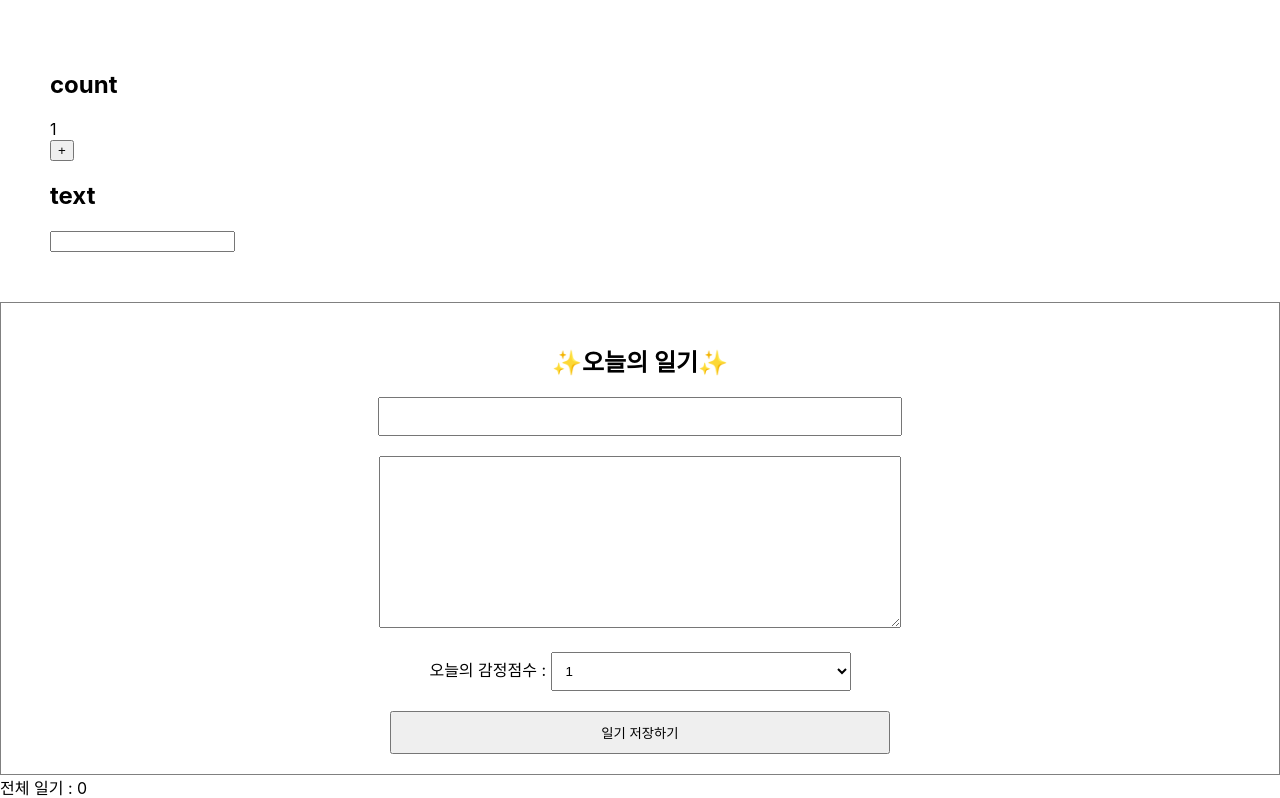
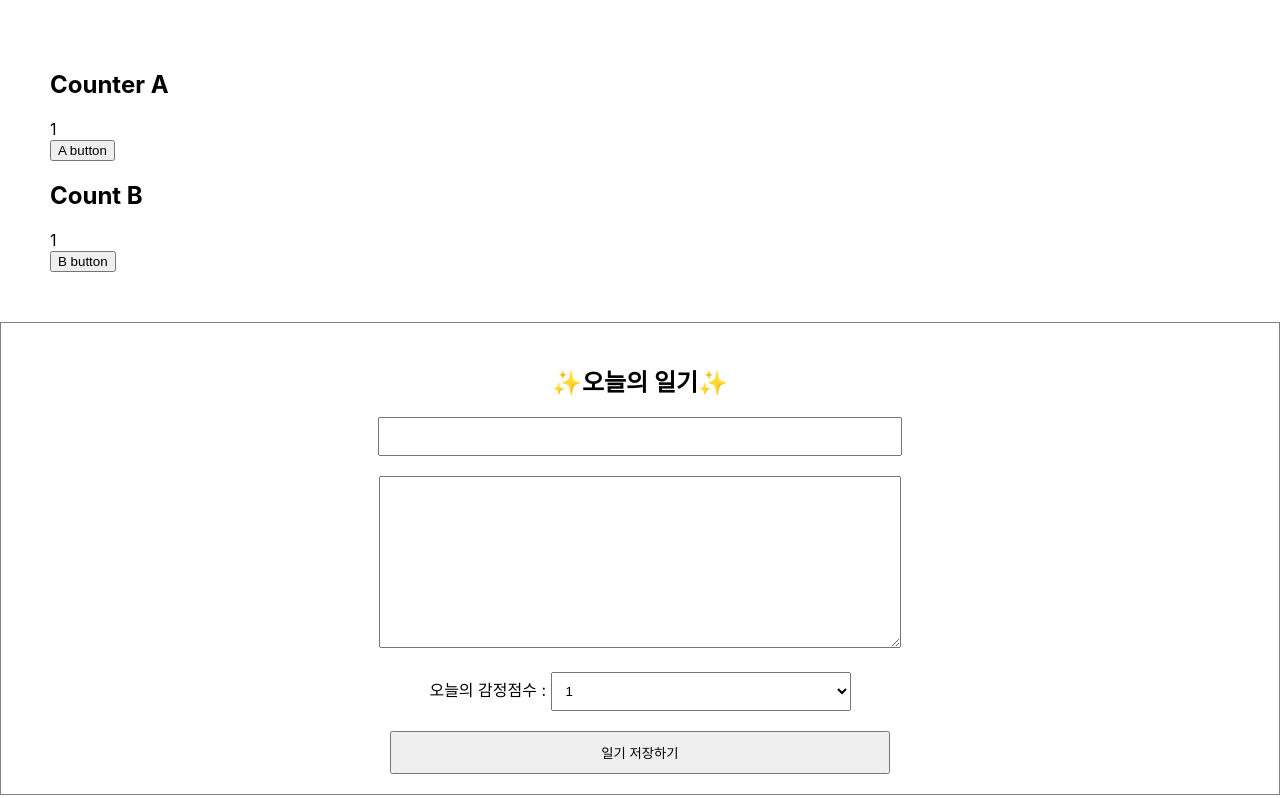
Before and after one commit to ddo0ii/inflearn_react, a React (Create React App) app in the folder simplediary/: page / in a window 1280 px wide. Shown: the top 798 px of the page. Built offline with nearby package versions, Linux system fonts and the light colour scheme; no server answers.

Commit message:
최적화 2 - 컴포넌트 재 사용(객체의 얕은비교)

```diff
--- a/simplediary/src/OptimizeTest.js
+++ b/simplediary/src/OptimizeTest.js
@@ -1,36 +1,45 @@
 import React, { useState, useEffect } from "react";
 
-// useEffect로 state 변화를 console로 확인할 수 있다.
-// React.memo 사용
-// Prop인 text가 변하지 않는이상 다시 렌더링 하지 않는다.
-const Textview = React.memo(({ text }) => {
+const CounterA = React.memo(({ count }) => {
   useEffect(() => {
-    console.log(`Update :: Text : ${text}`);
-  });
-  return <div>{text}</div>;
-});
-
-const Countview = React.memo(({ count }) => {
-  useEffect(() => {
-    console.log(`Update :: Count : ${count}`);
+    console.log(`CounterA Update - count : ${count}`);
   });
   return <div>{count}</div>;
 });
 
+const CounterB = React.memo(({ obj }) => {
+  useEffect(() => {
+    console.log(`CounterB Update - count : ${obj.count}`);
+  });
+  return <div>{obj.count}</div>;
+});
+
 const OptimizeTest = () => {
   const [count, setCount] = useState(1);
-  const [text, setText] = useState("");
+  const [obj, setObj] = useState({
+    count: 1,
+  });
   return (
     <div style={{ padding: 50 }}>
       <div>
-        <h2>count</h2>
-        <Countview count={count} />
-        <button onClick={() => setCount(count + 1)}>+</button>
+        <h2>Counter A</h2>
+        <CounterA count={count} />
+        {/* 기본 값이 1이기 때문에 상태변화가 없어서 console이 출력되지 않는다. */}
+        <button onClick={() => setCount(count)}>A button</button>
       </div>
       <div>
-        <h2>text</h2>
-        <Textview text={text} />
-        <input value={text} onChange={(e) => setText(e.target.value)} />
+        <h2>Count B</h2>
+        {/* obj는 객체이기 때문에(객체는 얕은 비교를 하기 때문) 상태변화가 일어나서 console로 나타나는 것을 확인할 수 있다. */}
+        <CounterB obj={obj} />
+        <button
+          onClick={() =>
+            setObj({
+              count: obj.count,
+            })
+          }
+        >
+          B button
+        </button>
       </div>
     </div>
   );
```
